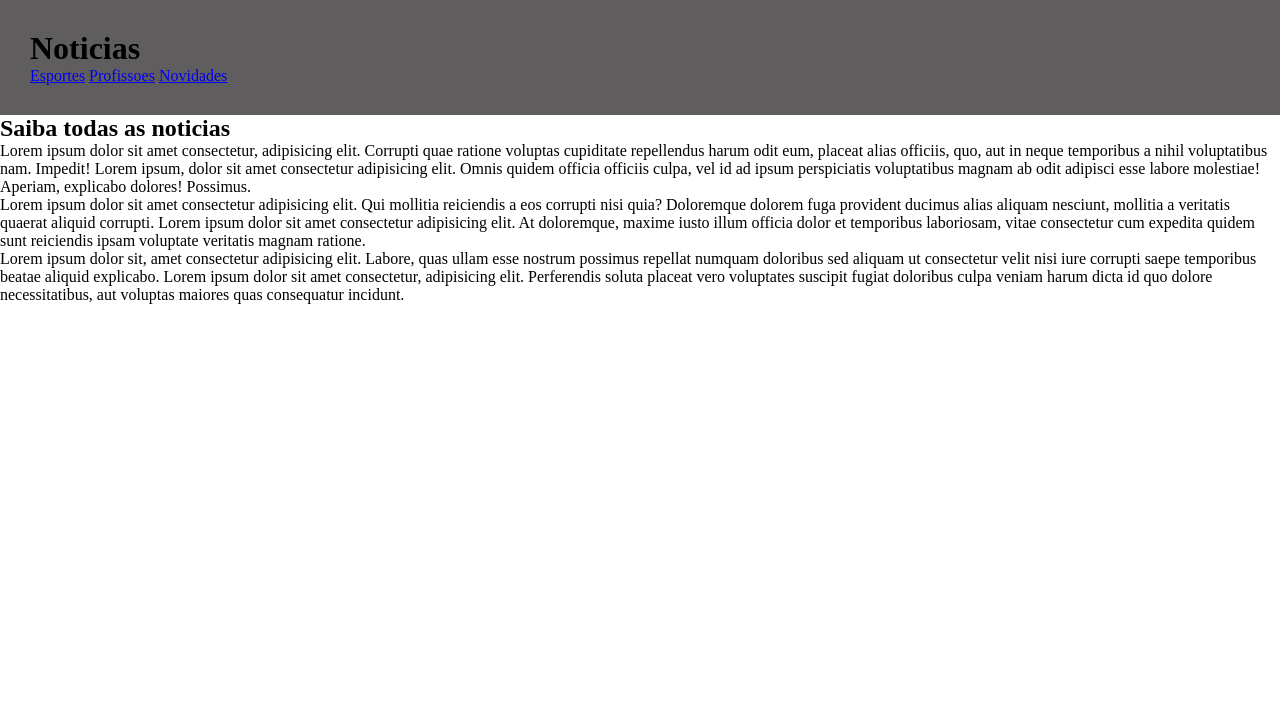
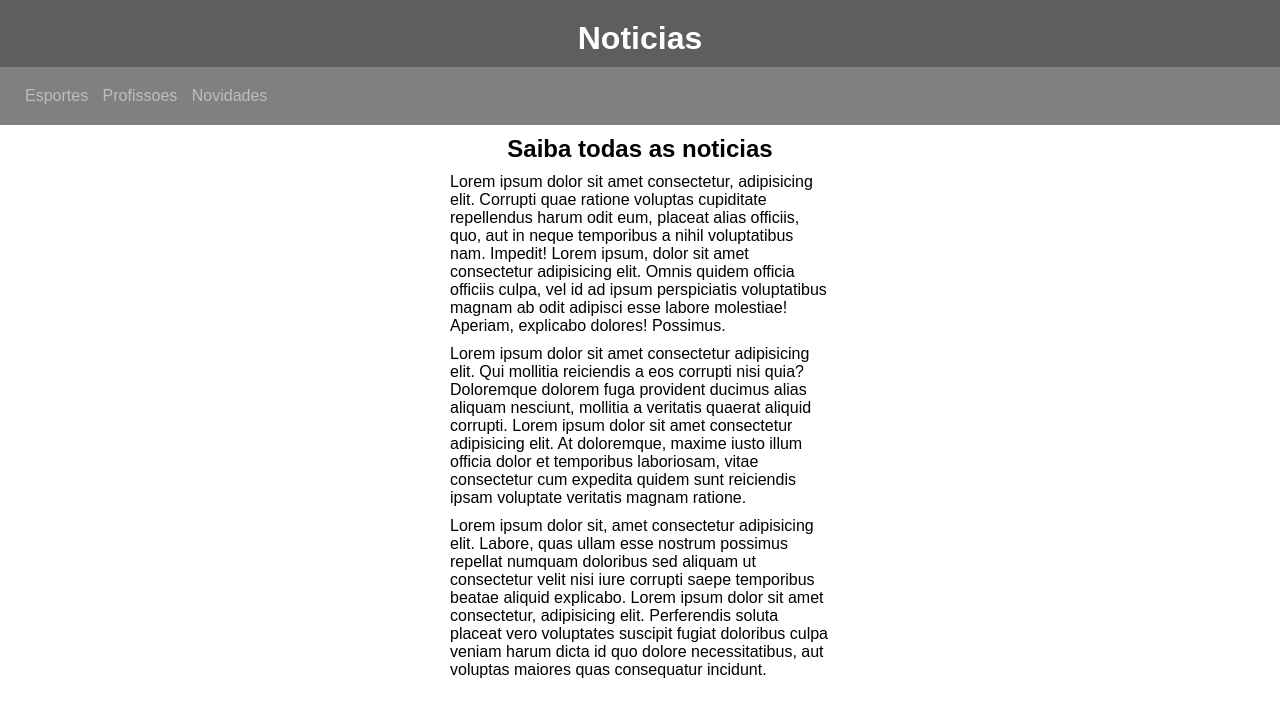
Before and after one commit to guilhermesantosi/html-css, a plain HTML site: page exercícios/ex011/mq001/index.html in a window 1280 px wide. Drawn offline with Linux system fonts and the light colour scheme.

Commit message:
atualizei os exercicios

```diff
--- a/exercícios/ex011/mq001/estilos/impressao.css
+++ b/exercícios/ex011/mq001/estilos/impressao.css
@@ -0,0 +1,22 @@
+@charset "UTF-8";
+
+/*telas de impressouras*/
+
+*{
+    margin: 10px;
+    padding: 10px;
+}
+
+html{
+    font-family: 'Courier New', Courier, monospace;
+    font-size: 1em;
+    line-height: 1.5em;
+}
+
+nav{
+    display: none;
+}
+
+article::after{
+    content:'Se pode conferir essa noticias no site de noticiais'  ;
+}
--- a/exercícios/ex011/mq001/estilos/tela.css
+++ b/exercícios/ex011/mq001/estilos/tela.css
@@ -7,8 +7,43 @@
     padding: 0px;
 }
 
+html{
+    font-family: Arial, Helvetica, sans-serif;
+    font-size: 1.0em;
+}
+
 header{
     background-color: rgb(95, 93, 93);
-    margin : px;
-    padding: 30px;
+    padding-top:10px ;
 }
+
+header h1{
+    color: white;
+    padding: 10px;
+    text-align: center;
+}
+
+nav{
+  background-color: gray;
+  padding: 20px;
+}
+
+nav a{
+   text-decoration: none;
+   color: rgb(189, 189, 189);
+   margin: 5px;
+}
+
+article{
+    width: 400px;
+    margin: auto;
+}
+
+article h2{
+    text-align: center;
+    margin: 10px;
+}
+
+article p{
+  margin: 10px;
+}
```
